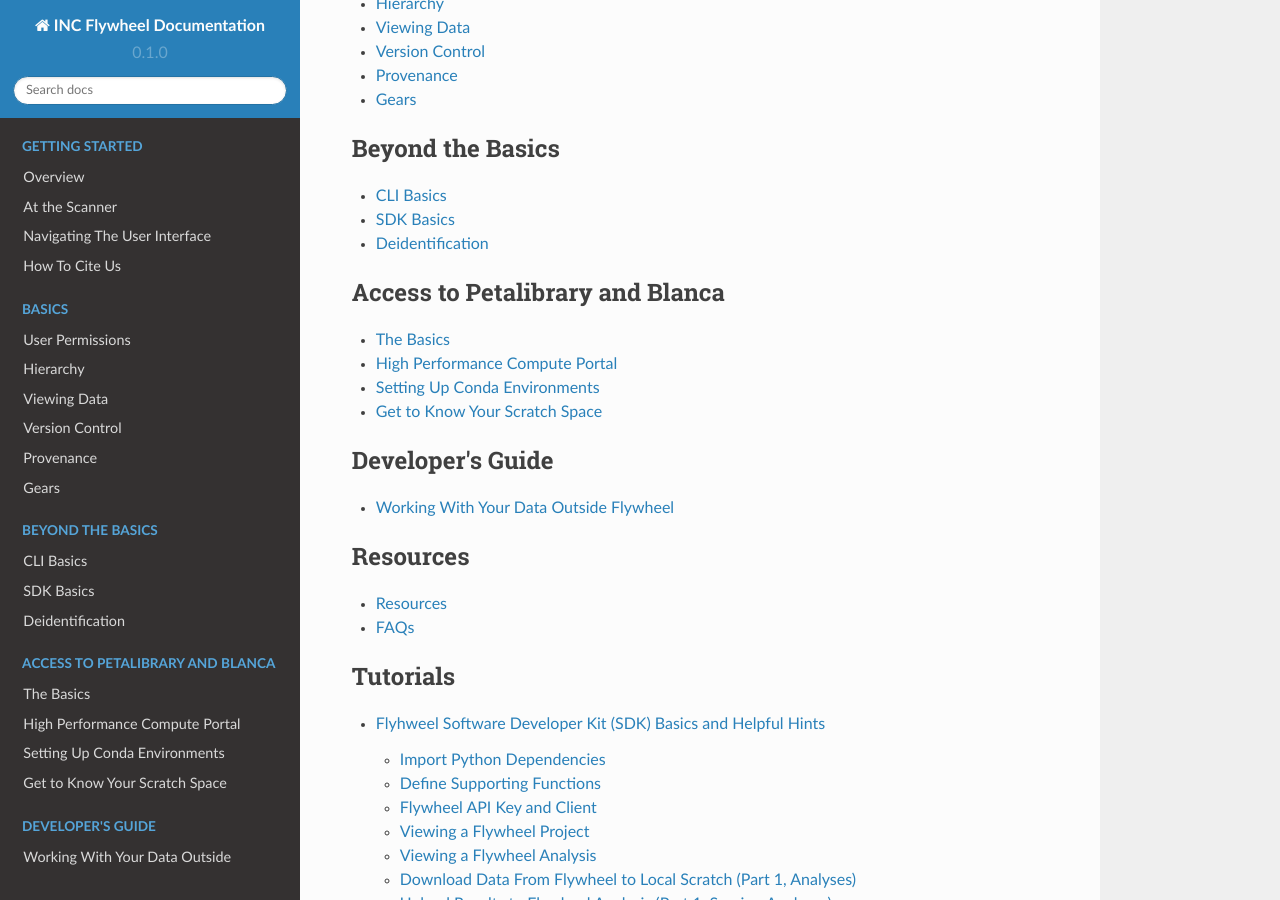
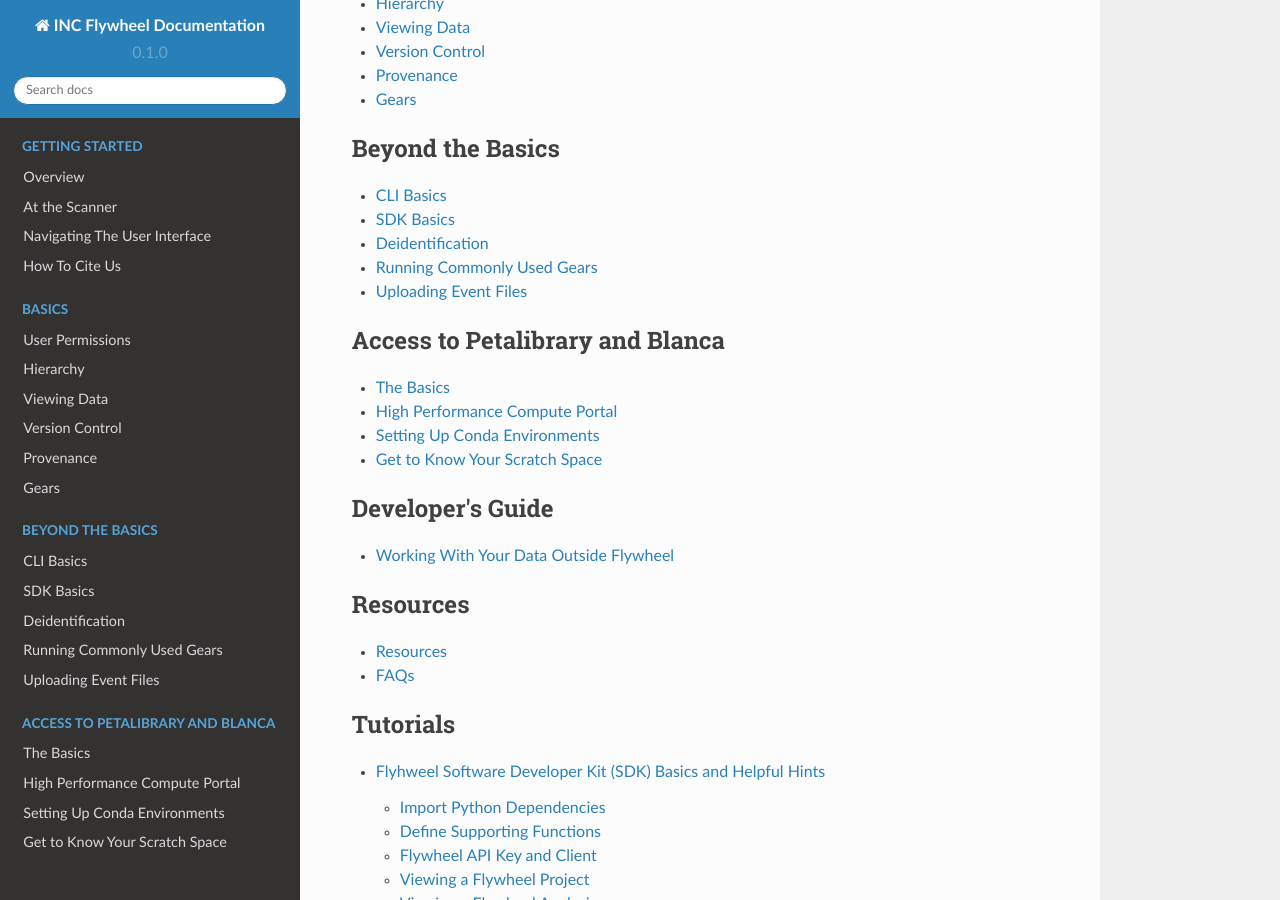
Before and after one commit to intermountainneuroimaging/inc_documentation, a Sphinx documentation site: the page built from docs/source/index.rst, in a window 1280 px wide and 900 px high, scrolled down 661 px. Built offline with Sphinx 7.4.7 and the Read the Docs theme 2.0.0, drawn with Linux system fonts in a browser that asks for light colours; some of the changed lines change nothing that is shown.

Commit message:
add commonly used gears document

```diff
--- /dev/null
+++ b/docs/source/common_gears.rst
@@ -0,0 +1,154 @@
+.. _common_gears:
+
+Running Commonly Used Gears
+===============================
+IF you have not already reviewed the ":ref:`Gears`" Basics, please go back and work through the introduction to Gears before continuing. In the following documentation, step-by-step instructions to run commonly used gears are included. If you have any questions, please contact INC staff. To contribute, please use the INC github `repository <https://github.com/intermountainneuroimaging>`_
+
+For all gears described below, begin by launching a session level analysis gear.
+
+1.	Select the session for the new analysis from the list of sessions on the left hand side. Once the correct session is selected, click “Run Gear” in the top right corner.
+
+    .. image:: imgs/common_gears/run_common_gears_1.png
+       :alt: Session panel
+
+2.  From the popup window, select “Analysis Gear”
+
+    .. image:: imgs/common_gears/run_common_gears_2.png
+       :alt: analysis prompt
+
+MY BRAIN SOUVENIR
+*****************************
+`My Brain Souvenir <https://github.com/intermountainneuroimaging/my-brain-souvenir>`_ is a custom Flywheel Gear used to generate electronic souvenirs for study participants. Image formats (GIF | JPEG | MOV) can be specified and output images can be configured to store defaced, brain extracted, or native images. Each study should check with the IRB coordinator to confirm appropriate sharable image formats and venues (e.g. email, secure link, etc).
+
+1. From the drop down list of available gears, select “Brain Souvenir”
+
+    .. image:: imgs/common_gears/run_brain_souvenir_1.png
+       :alt: analysis prompt
+
+2. This gear requires no inputs, and the default configuration is pretty good. I recommend changing the image size config setting (image size = 0.8), to ensure the output images are small enough to be sent as email attachments. From the “Run Analysis Gear” Menu, select the Configuration panel.
+
+    .. image:: imgs/common_gears/run_brain_souvenir_2.png
+       :alt: analysis prompt
+
++------------------------+-----------------------------------------------+
+| Filename               | Conte                                         |
++========================+===============================================+
+| <anat-acq>.gif         | Native Anatomical Scan (GIF Format)           |
++------------------------+-----------------------------------------------+
+| <anat-acq>.jpg         | Native, single midplane slice (JPEG Format)   |
++------------------------+-----------------------------------------------+
+| <anat-acq>.mov         | Native Anatomical Scan (MOV Format)           |
++------------------------+-----------------------------------------------+
+| <anat-acq>_defaced.gif | Defaced Anatomical Scan (GIF Format)          |
++------------------------+-----------------------------------------------+
+| <anat-acq>_defaced.jpg | Defaced, single midplane slice (JPEG Format)  |
++------------------------+-----------------------------------------------+
+| <anat-acq>_defaced.mov | Defaced Anatomical Scan (MOV Format)          |
++------------------------+-----------------------------------------------+
+
+
+BIDS CURATE
+*****************************
+BIDS Curate gear should be run for all neuroimaging MRI sessions. Before running (or re-running) bids curate, all acquisitions should be in reproin standard naming format. If you are unsure if your data can be BIDS curated, contact INC staff.
+
+1.	From the popup window, select “Analysis Gear” and scroll through the available gears to “BIDS Curation”
+
+    .. image:: imgs/common_gears/run_bids_curate_1.png
+       :alt: analysis prompt
+
+2.	Add the appropriate inputs and configurations for the gear as shown below.
+
+    .. image:: imgs/common_gears/run_bids_curate_2.png
+       :alt: analysis prompt
+
+In the configuration tab, you may need to add following options:
+
+    (if re-running bids-curate) Reset : :code:`True`
+
+    (if diffusion tensor in study) intendedfor_regex : :code:`.*fmap.* nii`
+
+    .. image:: imgs/common_gears/run_bids_curate_3.png
+       :alt: analysis prompt
+
+3.	That’s it! Select the “Run Gear” button. Once the gear starts you should see the analysis in the list of session analyses. The icon next to the analysis will change from a spinning gear to a green check once it completes successfully. Check out the outputs of the gear to confirm BIDS naming convention was correctly applied.
+
+
+EVENT CURATOR
+*****************
+The event curator is a derivative analysis using the `hierarchy curator <https://github.com/intermountainneuroimaging/hierarchy-curator>`_. A custom python script should be written to handle event creation from either an eprime or PychoPy simulus file. After uploading the recordings (see ":ref:`Uploading Event Files`"), this gear is used to generate derivative event data from the stimulus recordings. For help generating a python script for use with the hierarchy curator, contact INC staff.
+
+1.	After uploading the raw timing files for all applicable acquisitions, you can generate event data using the “Hierarchy Curator” gear. You must have supporting curator code uploaded to your project. If you do not have an “events_curator.py” file in your project contact the INC Data and Analysis Team for assistance!
+
+    .. image:: imgs/common_gears/run_events_curator_1.png
+       :alt: analysis prompt
+
+2.	Return to the session of interest and select “Run Gear”. From the drop down menu, select “Hierarchy Curator”
+
+    .. image:: imgs/common_gears/run_events_curator_2.png
+       :alt: analysis prompt
+
+3.	In the Gear “Inputs” select the “events_curator.py” file as the curator.
+
+    .. image:: imgs/common_gears/run_events_curator_3.png
+       :alt: analysis prompt
+
+4.	That’s it! After the gear finishes, check that new event files have appeared in the sessions acquisitions named “…events.tsv”
+
+
+BIDS-MRIQC
+*****************************
+`bids-mriqc <https://github.com/intermountainneuroimaging/my-brain-souvenir>`_ is a Flywheel wrapper for mriqc. MRIQC is used to extract image quality metrics (IQMs) from structural and functional magnetic resonance imaging data. Please cite the use of MRIQC as follows:
+
+Esteban O, Birman D, Schaer M, Koyejo OO, Poldrack RA, Gorgolewski KJ; MRIQC: Advancing the Automatic Prediction of Image Quality in MRI from Unseen Sites; PLOS ONE 12(9):e0184661; doi:10.1371/journal.pone.0184661.
+
+MRIQC is automatically run for all new sessions on INC Flywheel. If you need to change configuration settings, or re-run a failed job follow the instructions below.
+
+1. From the drop down list of available gears, select “BIDS MRIQC”
+
+    .. image:: imgs/common_gears/run_bids_mriqc_1.png
+       :alt: analysis prompt
+
+2.	IMPORTANT!! This gear is HPC Compatible. Please always launch this gear on hpc to keep other compute resources free. To run the job on our HPC clusters, add a “Job Tag”: hpc
+
+    .. image:: imgs/common_gears/run_bids_mriqc_2.png
+       :alt: analysis prompt
+
+3.	If your project has a .bidsignore file stored in the project information, add this file as the optional gear input.
+
+4.	Next, move to the Configuration panel. You will see configuration options for mriqc performance as well as CU Boulder’s HPC slurm scheduler. In general, these configuration settings can be set to default values. You can always find out more information about each configuration setting by hovering the mouse over the information circle next to each setting.
+
+    .. image:: imgs/common_gears/run_bids_mriqc_3.png
+       :alt: analysis prompt
+
+6.	Set the HPC slurm scheduler settings as needed. By default the gear will run on blanca-ics with appropriate memory, RAM and wall time.
+
+7.	That’s it! Select the “Run Gear” button. Once the gear starts you should see the analysis in the list of session analyses. The icon next to the analysis will change from a spinning gear to a green check once it completes successfully.
+
+Uploading Event Files
+===========================
+UPLOAD RAW EVENT TIMING DATA (PYSCHOPY or EPRIME)
+
+1.	From the stimulus computer, use the experimentation software (e.g. pyschopy or eprime) to export event data in a spreadsheet format (e.g. *.csv, *.tsv).
+
+2.	You will need to upload the event file to Flywheel, to do so: navigate to your project, and go the sessions panel. Select the session of interest.
+
+3.	In the acquisition view, find the correct acquisition to match the event data. For example, an acquisition “func-bold_task-babyface_dir-pa_run-01”
+
+4.	BEFORE uploading the event data, the file should be renamed to the correct naming convention. All event data must follow this STRICT BIDS naming convention: <acquisition>_recording-[pyschopy/eprime]_stim.tsv
+
+    :code:`file_from_stim_computer.tsv -> func-bold_task-[task]_dir-[dir]_run-[index]_recording-eprime_stim.tsv`
+
+5.	After renaming the raw data file, upload the file to the Flywheel acquisition of interest.
+
+.. image:: imgs/common_gears/event_upload_1.png
+       :alt: analysis prompt
+
+6.	Locate the file for upload. BE SURE the file is named using the correct filename convention (STEP 4). Select “Upload”.
+
+.. image:: imgs/common_gears/event_upload_2.png
+       :alt: analysis prompt
+
+7.	Repeat this process for all acquisitions with task related events files.
+
+
+.. sectionauthor:: Amy Hegarty <amy.hegarty@colorado.edu>
--- a/docs/source/getting_started.rst
+++ b/docs/source/getting_started.rst
@@ -160,7 +160,7 @@
 ********************************
 Containers are the data storage building blocks within Flywheel. Why does this matter? If you are thinking about retrieving data, running analyses, or even reviewing data already stored, you need to think about how to retrieve this data from a container. In layman's terms, a container could be thought of as a “folder” on your computer which can contain other “folders” or containers, as well as files or metadata. If you are unfamiliar with the concept of metadata, think of it as information about that folder, such as when it was created or modified, its name, etc.
 
-In Flywheel containers are used to store “groups”, “projects”, “subjects”, “sessions”, “acquisitions”, and “analyses”. We get into the meaning of each of these containers below, but you can think of these containers as folders of Flywheel that bundle metadata and data together.
+In Flywheel containers are used to store “groups”, “projects”, “subjects”, “sessions”, “acquisitions”, and “analyses”. We get into the meaning of each of these containers below, but you can think of these containers as folders in Flywheel that bundle metadata and data together.
 
 .. image:: imgs/getting_started/flywheel_architecture.png
    :alt: Basic Schematic describing flywheel architecture
@@ -213,6 +213,24 @@
 .. note::
     It's easy to confuse Acquisitions for Files because of how we use the term colloquially at the scanner. But don't be fooled, Acquisitions are not Files in Flywheel, they're still containers. In other words, an Acquisition's metadata (the information tab) will be different than the File's metadata.
 
+
+Accessing My Analyses and Provenance
+*************************************
+
+Analyses are Flywheel containers that can be attached to a :code:`project`, :code:`subject`, :code:`session`, or :code:`acqusition`. For the purpose of exploring the user interface, we will focus on :code:`Session` level analyses. In the session view within Flywheel, all analyses are visible from the "Analysis" tab as shown below.
+
+.. image:: imgs/getting_started/session_view_analysis_panel.png
+   :alt: Flywheel session view highlighting session's analyses.
+
+Analyses are stored in order from most recent to oldest. Analysis labels may be changed, and analyses may be deleted using the options menu at the right hand side of each analysis object.
+
+Provenance is discussed more in the :ref:`Provenance` section. As an introduction, its good to be familiar with the provenance tab. You can review a history of all analyses run on your data in this tab, as well as view analysis logs and cancel or re-run analysis gears.
+
+.. image:: imgs/getting_started/session_view_provenance_panel.png
+   :alt: Flywheel session view highlighting session's provenance.
+
+What to learn more about how to run gears in flywheel? visit ":ref:`Gears`" Basics. Also check out our documentation on running commonly used gears at INC in ":ref:`Running Commonly Used Gears`"
+
 Collections
 ***********
 Collections in Flywheel allow users to curate data from a range of projects or based on specific criteria. For example the ‘Radiologist Review’ collection will be used at UCB to curate images requiring incidental finding reviews for a radiologist. Further, collections can have a separate set of users and permissions in order to share specific sessions with users outside your study team. This feature can be found by clicking the collections view as seen here:
--- a/docs/source/index.rst
+++ b/docs/source/index.rst
@@ -34,6 +34,7 @@
    cli_basics.rst
    sdk_basics.rst
    deidentification.rst
+   common_gears.rst
 
 .. toctree::
    :maxdepth: 1
```
Also changed, not shown: docs/source/imgs/common_gears/event_upload_1.png (added), docs/source/imgs/common_gears/event_upload_2.png (added), docs/source/imgs/common_gears/run_bids_curate_1.png (added), docs/source/imgs/common_gears/run_bids_curate_2.png (added), docs/source/imgs/common_gears/run_bids_curate_3.png (added), docs/source/imgs/common_gears/run_bids_mriqc_1.png (added), docs/source/imgs/common_gears/run_bids_mriqc_2.png (added), docs/source/imgs/common_gears/run_bids_mriqc_3.png (added), docs/source/imgs/common_gears/run_brain_souvenir_1.png (added), docs/source/imgs/common_gears/run_brain_souvenir_2.png (added), docs/source/imgs/common_gears/run_common_gears_2.png (added), 6 other files.
